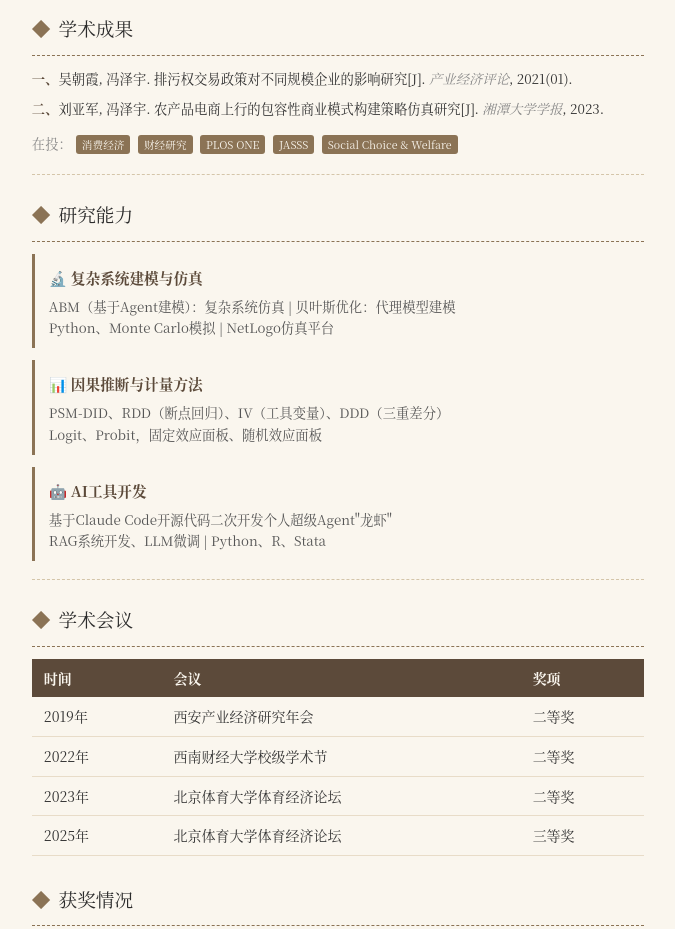
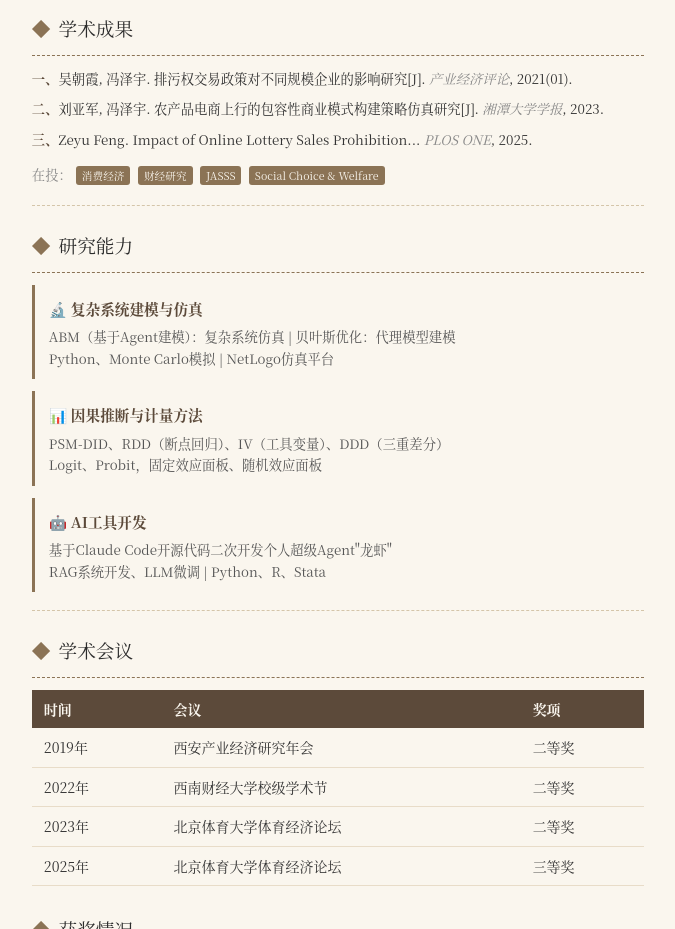
Before and after one commit to sxjl3496-spec/resume-ink2, a plain HTML site: page index.html in a window 1280 px wide. Shown: the part 1395-2324 px from the top of the page, without its empty margins (302-977 px from the left). Drawn offline with Linux system fonts and the light colour scheme.

Commit message:
Restore PLOS ONE as published

```diff
--- a/index.html
+++ b/index.html
@@ -107,8 +107,9 @@ body{font-family:"STKaiti","KaiTi","Noto Serif CJK SC",serif;font-size:11pt;line
 <ol class="paper-list">
 <li><span class="paper-num">一、</span>吴朝霞, 冯泽宇. 排污权交易政策对不同规模企业的影响研究[J]. <span class="paper-journal">产业经济评论</span>, 2021(01).</li>
 <li><span class="paper-num">二、</span>刘亚军, 冯泽宇. 农产品电商上行的包容性商业模式构建策略仿真研究[J]. <span class="paper-journal">湘潭大学学报</span>, 2023.</li>
+<li><span class="paper-num">三、</span>Zeyu Feng. Impact of Online Lottery Sales Prohibition... <span class="paper-journal">PLOS ONE</span>, 2025.</li>
 </ol>
-<div style="margin-top:10px;font-size:10pt;color:#888;">在投：<span class="tag">消费经济</span> <span class="tag">财经研究</span> <span class="tag">PLOS ONE</span> <span class="tag">JASSS</span> <span class="tag">Social Choice & Welfare</span></div>
+<div style="margin-top:10px;font-size:10pt;color:#888;">在投：<span class="tag">消费经济</span> <span class="tag">财经研究</span> <span class="tag">JASSS</span> <span class="tag">Social Choice & Welfare</span></div>
 </div>
 <hr class="sep">
 <div class="section">
```
